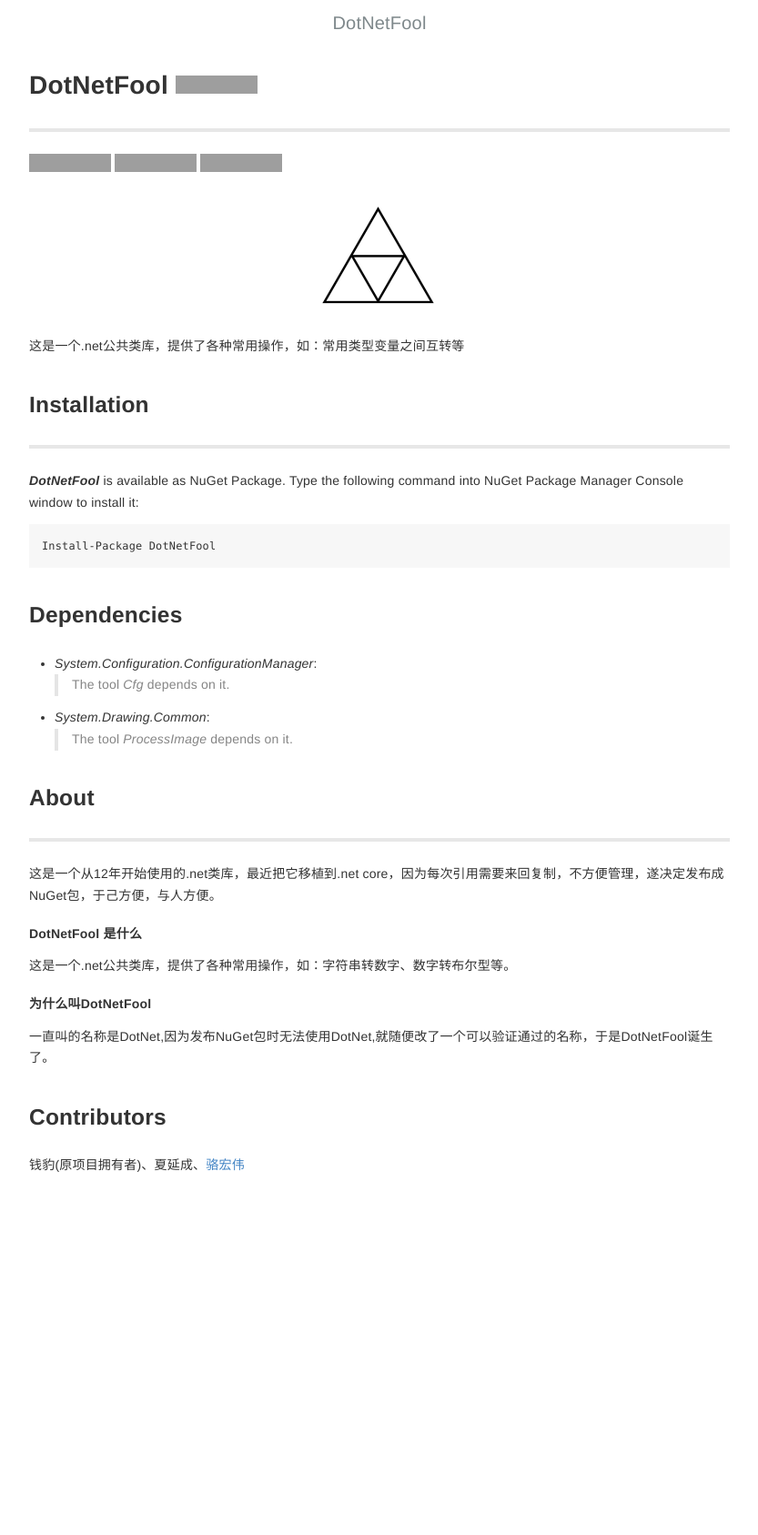
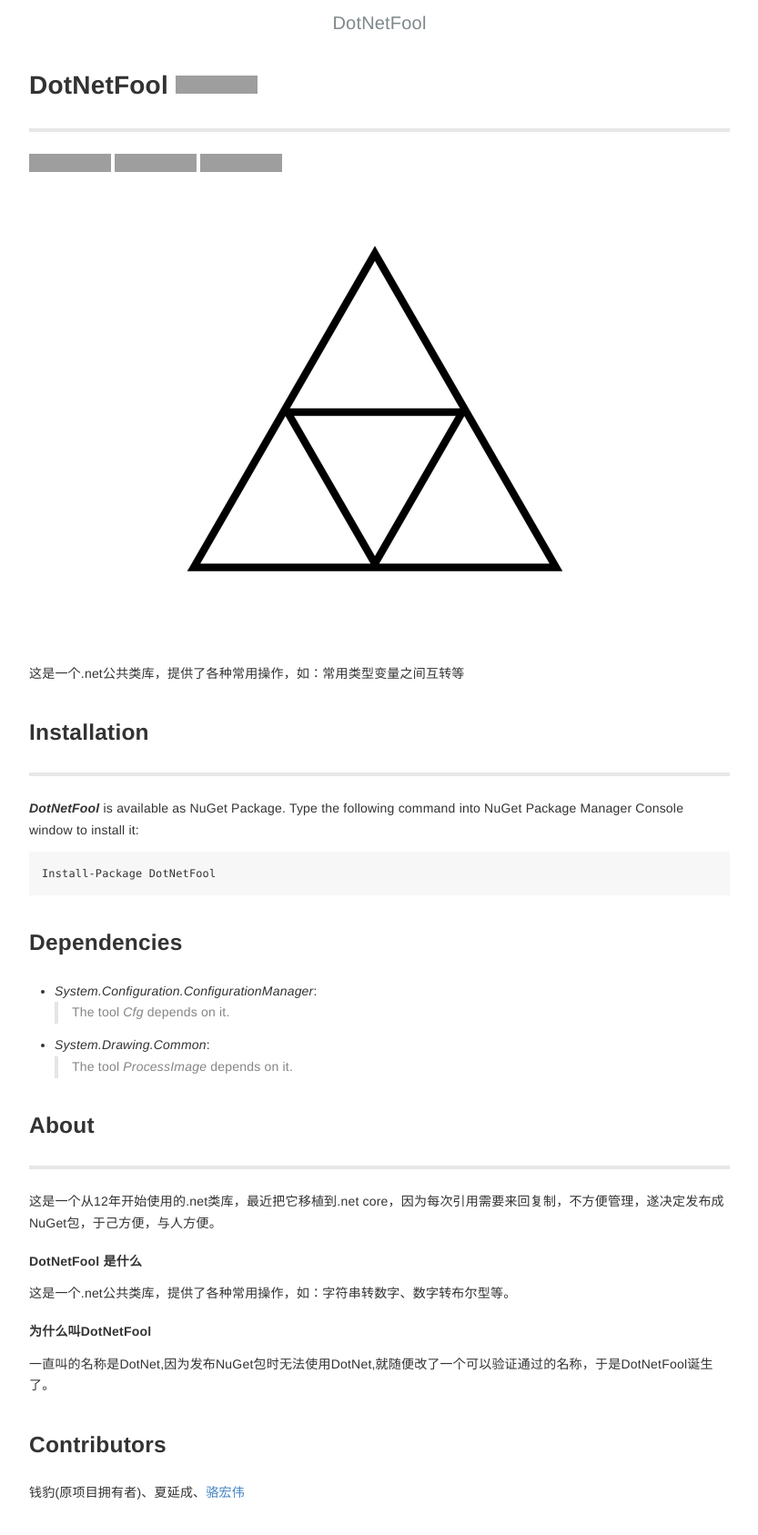
Before and after one commit to lhwsa2010/DotNet, a Jekyll site: the page built from docs/index.md, in a window 1280 px wide. Shown: the top 1687 px of the page at 91% size, without its empty margins (223-1056 px from the left). Built offline with Jekyll 4.4.1, drawn with Linux system fonts in a browser that asks for light colours; our own code applies the rules of GitHub Pages for plain Markdown files; grey boxes are pictures that could not be loaded.

Commit message:
update something

```diff
--- a/docs/index.md
+++ b/docs/index.md
@@ -13,7 +13,7 @@
 [![Nuget](https://img.shields.io/nuget/v/dotnetfool)](https://www.nuget.org/packages/DotNetFool)
 
 <div align=center>
-<img src="{{site.baseurl}}/gitbook/images/apple-touch-icon-precomposed-152.png">
+<img src="{{site.baseurl}}/gitbook/images/logo.png">
 </div>
 
 这是一个.net公共类库，提供了各种常用操作，如：常用类型变量之间互转等
```
Also changed, not shown: docs/gitbook/images/logo.png (added).
